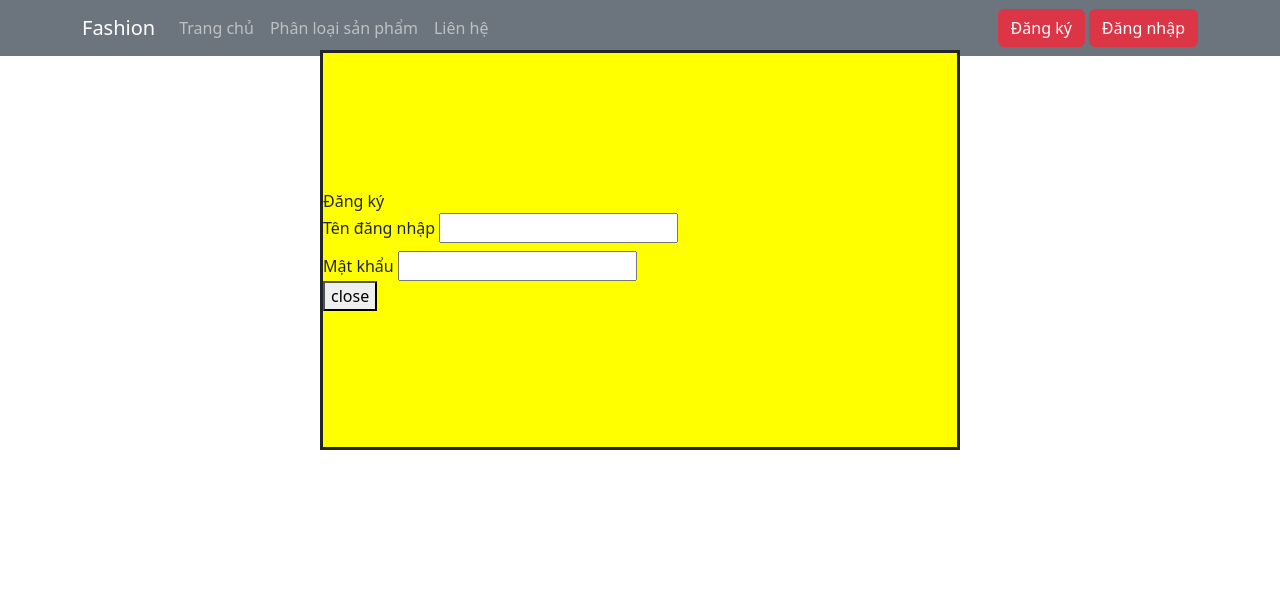
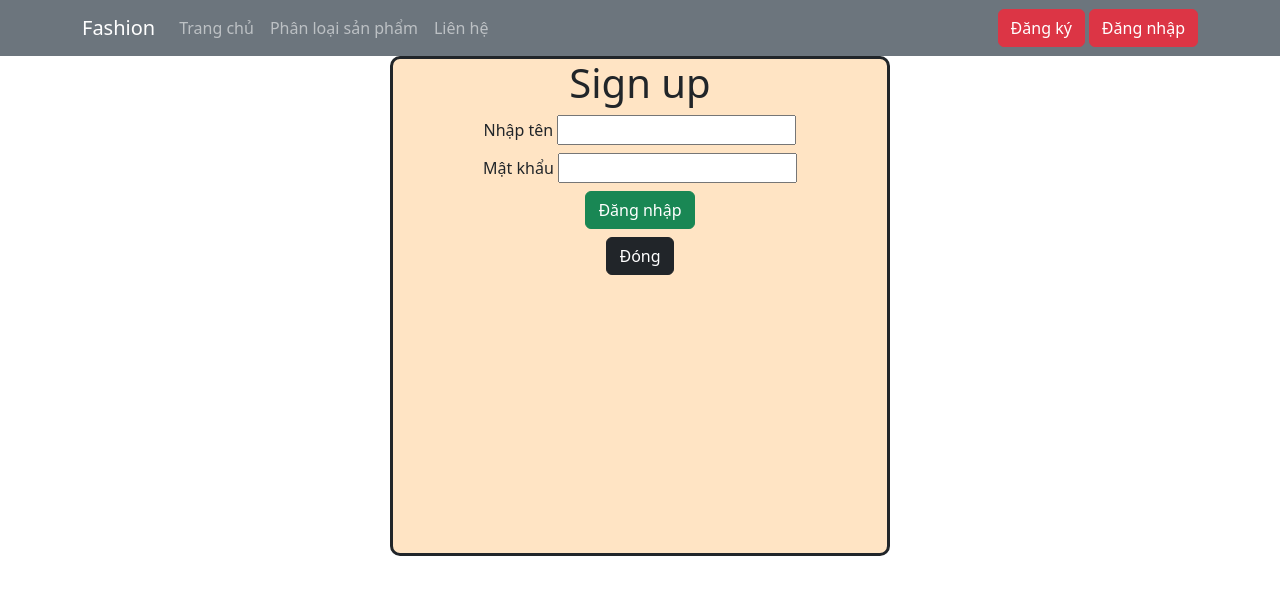
Before and after one commit to NTDiShark/mindxproject, a plain HTML site: page banhang.html in a window 1280 px wide. Both pictures are taken after a click on the button "Đăng ký". Drawn offline with nearby package versions, Linux system fonts and the light colour scheme.

Commit message:
done modal box

```diff
--- a/banhang.css
+++ b/banhang.css
@@ -1,26 +1,55 @@
 
-#modal-container{
-    height:50%;
-    position:fixed;
-    top:50px;
-    width:50%;
-    left: 50%;
-    transform: translateX(-50%);
-    background-color: yellow;
-    opacity: 0;
-    pointer-events: none;
-    display:flex;
-    flex-direction: column;
-    justify-content: center;
-    align-items:flex-start;
-    border: solid;
-}
 
-#modal-container.show{
-    opacity: 1;
-    pointer-events: all;
-}
 
 .m8{
     margin-bottom: 8px;
 }
+
+.loggin-container{
+    display:flex;
+    justify-content: center;
+    align-items: center;
+    opacity: 0;
+    pointer-events:none;
+}
+.loggin-container.showing{
+    opacity:1;
+    pointer-events:all;
+}
+
+.header-login{
+    margin-bottom:20px;
+}
+.modal-login-box{
+    width:500px;
+    height: 500px;
+    border: solid;
+    background-color: bisque;
+    display: flex;
+    flex-direction: column;
+    justify-content:flex-start;
+    align-items: center;
+    border-radius: 10px;
+}
+.signup-container{
+    display:flex;
+    justify-content: center;
+    align-items: center;
+    opacity: 0;
+    pointer-events:none;
+}
+.modal-signup-box{
+    width:500px;
+    height: 500px;
+    border: solid;
+    background-color: bisque;
+    display: flex;
+    flex-direction: column;
+    justify-content:flex-start;
+    align-items: center;
+    border-radius: 10px;
+}
+.signup-container.show{
+    opacity:1;
+    pointer-events:all;
+}
--- a/banhang.html
+++ b/banhang.html
@@ -48,26 +48,47 @@
               </button>
             </li>
             <li>
-              <button class="btn btn-danger">Đăng nhập</button>
+              <button id="button-login" class="btn btn-danger">
+                Đăng nhập
+              </button>
             </li>
           </ul>
         </div>
       </div>
     </nav>
     <!-- Modal box code -->
-    <div id="modal-container">
-      <div>Đăng ký</div>
-      <div>
-        <span>Tên đăng nhập</span>
-        <input class="m8" type="text" name="Tên đăng nhập" />
+    <div id="modal-signup-container" class="signup-container">
+      <div class="modal-signup-box">
+        <h1 class="header-signup">Sign up</h1>
+        <div class="m8">
+          <span>Nhập tên</span>
+          <input type="text" name="Tên đăng nhập" />
+        </div>
+        <div>
+          <span>Mật khẩu</span>
+          <input type="password" name="Mật khẩu" class="m8" />
+        </div>
+        <button class="btn btn-success m8">Đăng nhập</button>
+        <button id="button-signup-close" class="btn btn-dark">Đóng</button>
       </div>
-      <div>
-        <span>Mật khẩu</span>
-        <input type="password" name="Đặt mật khẩu" />
+    </div>
+    <!-- Modal box code 2 -->
+    <div id="modal-login-container" class="loggin-container">
+      <div class="modal-login-box">
+        <h1 class="header-login">Login</h1>
+        <div class="m8">
+          <span>Nhập tên</span>
+          <input type="text" name="Tên đăng nhập" />
+        </div>
+        <div>
+          <span>Mật khẩu</span>
+          <input type="password" name="Mật khẩu" class="m8" />
+        </div>
+        <button class="btn btn-success m8">Đăng nhập</button>
+        <button id="button-login-close" class="btn btn-dark">Đóng</button>
       </div>
-      <button id="button-close">close</button>
     </div>
-
+    <!-- JS -->
     <script src="banhang.js"></script>
     <div></div>
   </body>
--- a/banhang.js
+++ b/banhang.js
@@ -1,13 +1,20 @@
-const $signUp= document.getElementById('btn-sign-up');
-console.log($signUp)
-const modalBox1= document.getElementById('modal-container')
-console.log(modalBox1);
-$signUp.addEventListener('click',()=>{
-    modalBox1.classList.add('show');
+
+const $loginModal=document.getElementById('modal-login-container');
+const $buttonLogin=document.getElementById('button-login');
+$buttonLogin.addEventListener('click',()=>{
+    $loginModal.classList.add('showing');
+});
+const $buttonCloseLogin=document.getElementById('button-login-close');
+$buttonCloseLogin.addEventListener('click',()=>{
+    $loginModal.classList.remove('showing');
+});
+
+const $signupModal=document.getElementById('modal-signup-container');
+const $buttonSignup=document.getElementById('btn-sign-up');
+$buttonSignup.addEventListener('click',()=>{
+    $signupModal.classList.add('show');
+});
+const $buttonCloseSignup=document.getElementById('button-signup-close');
+$buttonCloseSignup.addEventListener('click',()=>{
+    $signupModal.classList.remove('show');
 })
-
-const buttonClose= document.getElementById('button-close')
-console.log(buttonClose)
-buttonClose.addEventListener('click',()=>{
-    modalBox1.classList.remove('show');
-});
```
